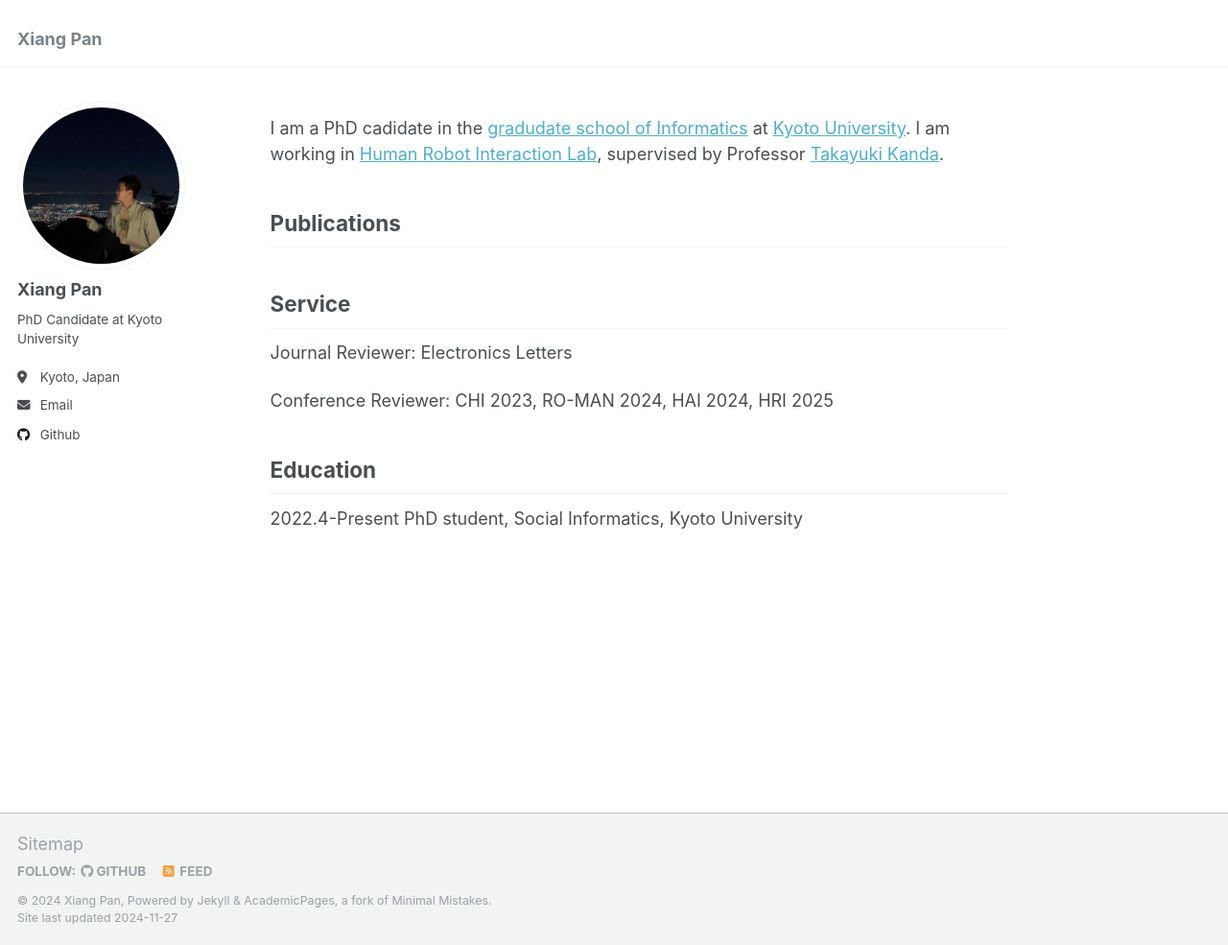
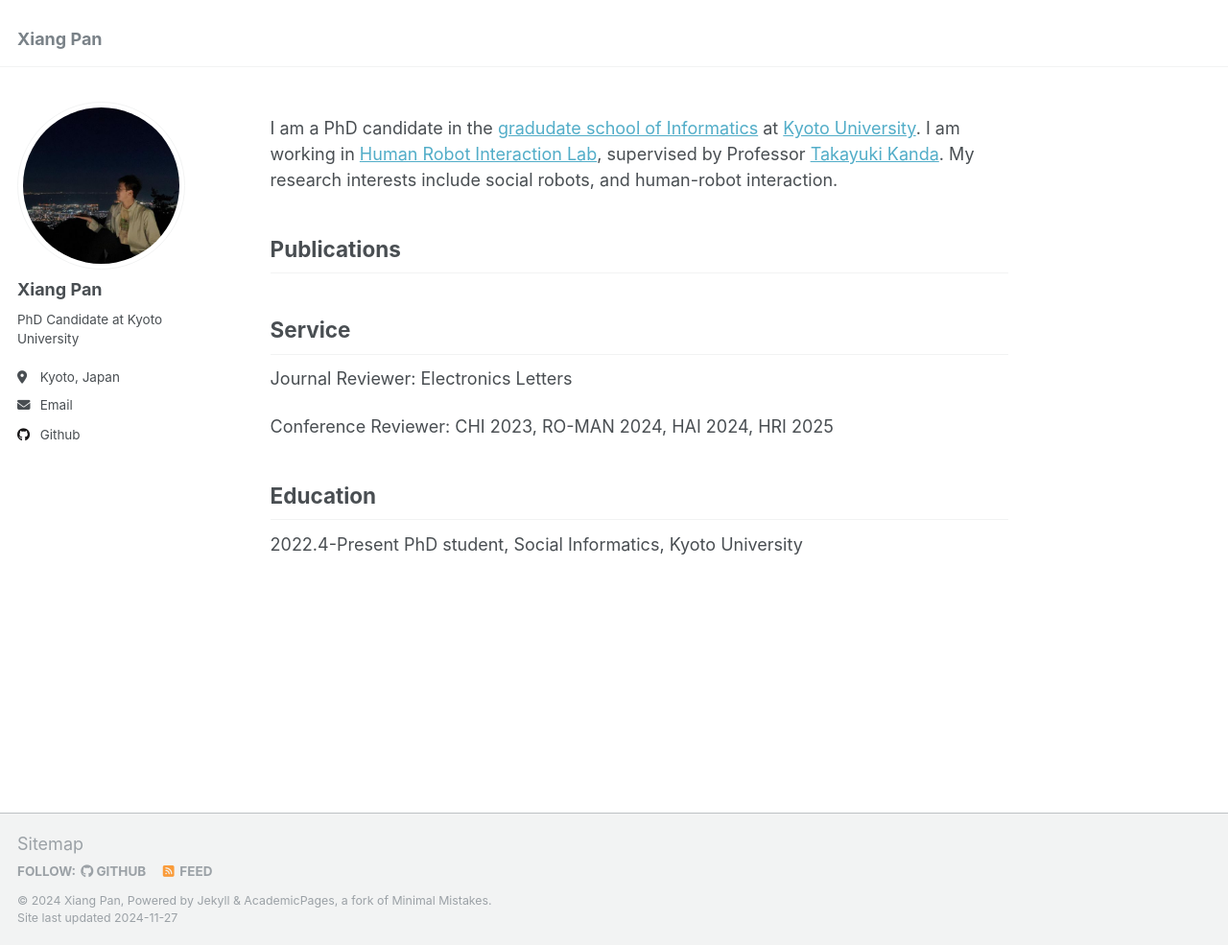
Before and after one commit to pan-xiang/pan-xiang.github.io, a Jekyll site: the page built from _pages/about.md, in a window 1280 px wide and 985 px high. Shown: the whole window at 96% size. Built offline with Jekyll 4.4.1, drawn with Linux system fonts in a browser that asks for light colours.

Commit message:
Update about.md

```diff
--- a/_pages/about.md
+++ b/_pages/about.md
@@ -7,7 +7,7 @@ redirect_from:
   - /about.html
 ---
 
-I am a PhD cadidate in the [gradudate school of Informatics](https://www.i.kyoto-u.ac.jp/en/) at [Kyoto University](https://www.kyoto-u.ac.jp/en). I am working in [Human Robot Interaction Lab](https://www.robot.soc.i.kyoto-u.ac.jp/en/), supervised by Professor [Takayuki Kanda](https://scholar.google.com/citations?hl=en&user=BL9EACgAAAAJ).
+I am a PhD candidate in the [gradudate school of Informatics](https://www.i.kyoto-u.ac.jp/en/) at [Kyoto University](https://www.kyoto-u.ac.jp/en). I am working in [Human Robot Interaction Lab](https://www.robot.soc.i.kyoto-u.ac.jp/en/), supervised by Professor [Takayuki Kanda](https://scholar.google.com/citations?hl=en&user=BL9EACgAAAAJ). My research interests include social robots, and human-robot interaction.
 
 ## **Publications**
 
```
